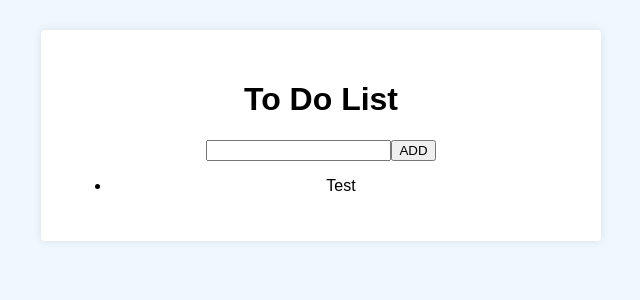
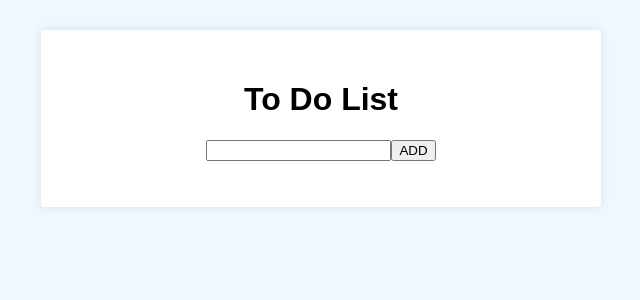
Before and after one commit to HerbertCJ/todolist, a React (Create React App) app: page / in a window 1280 px wide. Shown: the top 300 px of the page, without its empty margins (319-959 px from the left). Built offline with nearby package versions, Linux system fonts and the light colour scheme.

Commit message:
updated item function

```diff
--- a/package.json
+++ b/package.json
@@ -6,8 +6,10 @@
     "@testing-library/jest-dom": "^5.16.5",
     "@testing-library/react": "^13.4.0",
     "@testing-library/user-event": "^13.5.0",
+    "prop-types": "^15.8.1",
     "react": "^18.2.0",
     "react-dom": "^18.2.0",
+    "react-icons": "^4.7.1",
     "react-scripts": "5.0.1",
     "web-vitals": "^2.1.4"
   },
--- a/src/Item.js
+++ b/src/Item.js
@@ -1,7 +1,28 @@
-export default function Item() {
+import React from 'react';
+import { FaEdit, FaWindowClose } from 'react-icons/fa'
+import PropTypes from 'prop-types'
+
+import './Item.css'
+
+export default function Item({list, handleEdit, handleDelete}) {
     return (
         <ul className="list">
-            <li>Test</li>
+            {list.map((item, index) => (
+                <li key={item}>
+                    {item}
+                    <span>
+                        <FaEdit onClick={(e) => handleEdit(e, index)} className="edit" />
+                        <FaWindowClose onClick={(e) => handleDelete(e, index)} className="delete" />
+                    </span>
+                </li>
+            ))}
         </ul>
     )
 }
+
+Item.propTypes = {
+    list: PropTypes.array,
+    handleEdit: PropTypes.func.isRequired,
+    handleDelete: PropTypes.func.isRequired,
+
+}
```
Also changed, not shown: 1 other file (tests, documents, lock files or other folders).
